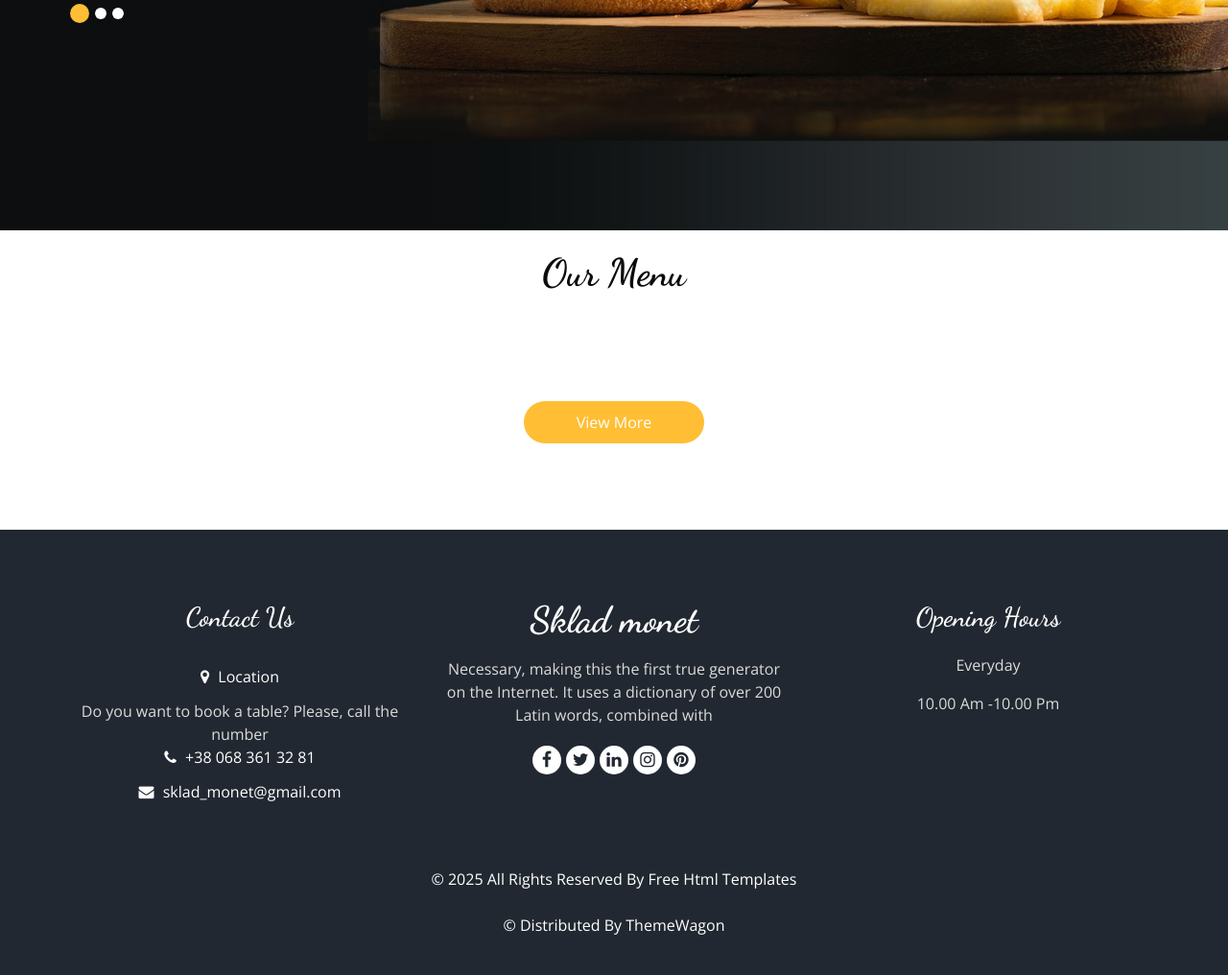
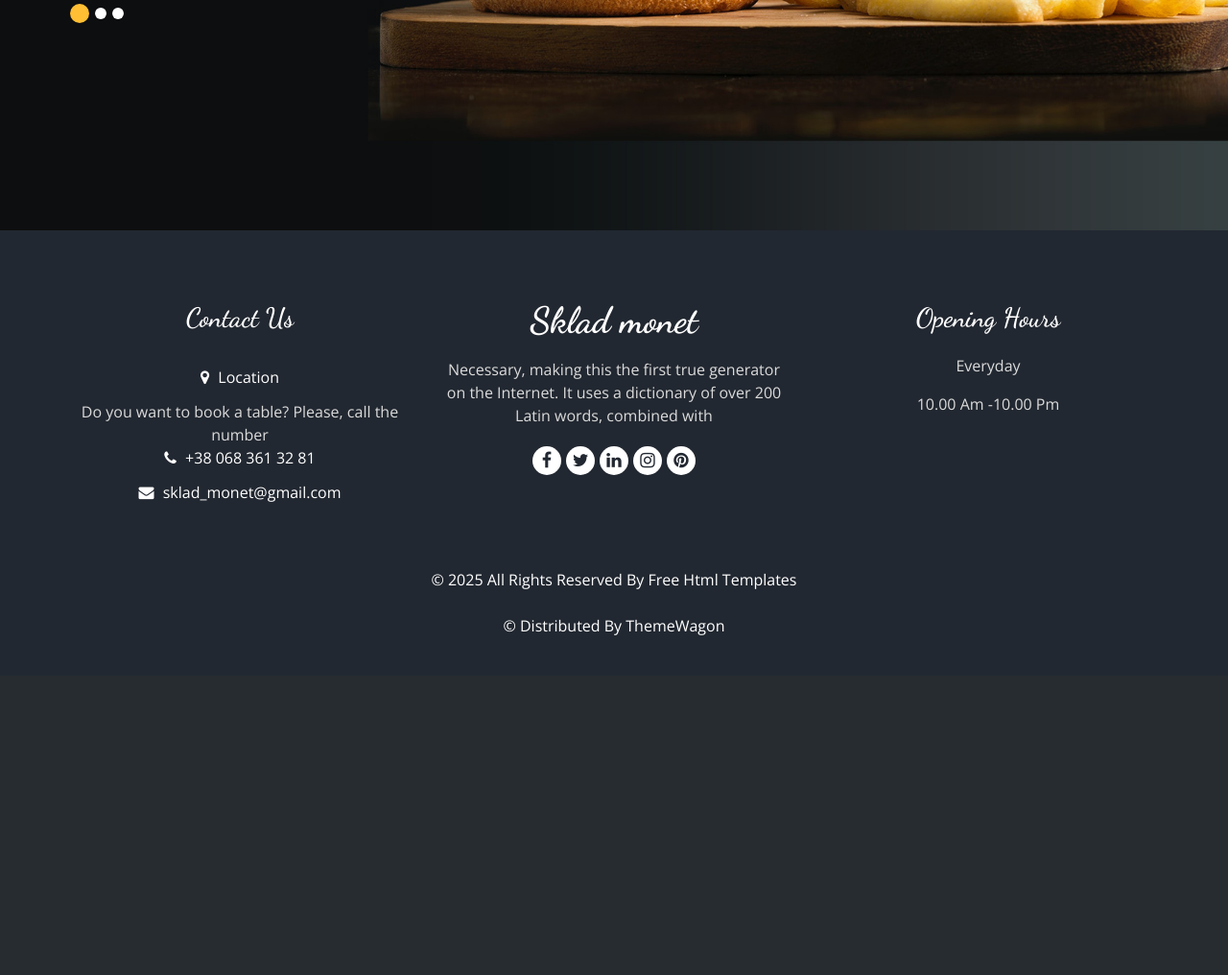
Before and after one commit to necrodermius/Sklad_monet, a Django app: page / in a window 1280 px wide. Shown: the part 560-1576 px from the top of the page at 96% size. After the commit the page ends 1222 px from the top, so only its background shows below. Run offline with Django 5.2, Linux system fonts and the light colour scheme; data that the repository does not hold is empty; some libraries are stand-ins or nearby versions.

Commit message:
change index.html and menu.html

```diff
--- a/restaurant/templates/restaurant/index.html
+++ b/restaurant/templates/restaurant/index.html
@@ -100,57 +100,3 @@ Sklad monet
 </section>
 <!-- end slider section -->
 {% endblock%}
-
-{% block content %}
-<!-- food section -->
-<section class="food_section layout_padding-bottom">
-  <div class="container">
-    <div class="heading_container heading_center">
-      <h2>
-        Our Menu
-      </h2>
-    </div>
-
-    <ul class="filters_menu">
-        {% for el in categories %}
-            <li data-filter=".{{ el.id }}">{{ el.name }}</li>
-        {% endfor %}
-    </ul>
-
-    <div class="filters-content">
-      <div class="row grid">
-          {% for dish in dishes %}
-        <div class="col-sm-6 col-lg-4 all {{ dish.category.id }}">
-          <div class="box">
-            <div>
-              <div class="img-box">
-                <img src="{{ dish.image.url }}" alt="">
-              </div>
-              <div class="detail-box">
-                <h5>
-                  {{ dish.name }}
-                </h5>
-                <p>
-                  {{ dish.ingredients }}
-                </p>
-                <div class="options">
-                  <h6>
-                      {{ dish.price }} грн.
-                  </h6>
-                </div>
-              </div>
-            </div>
-          </div>
-        </div>
-          {% endfor %}
-      </div>
-    </div>
-    <div class="btn-box">
-      <a href="/menu">
-        View More
-      </a>
-    </div>
-  </div>
-</section>
-<!-- end food section -->
-{% endblock %}
```
Also changed, not shown: restaurant/templates/restaurant/menu.html (+1 -6 lines).
